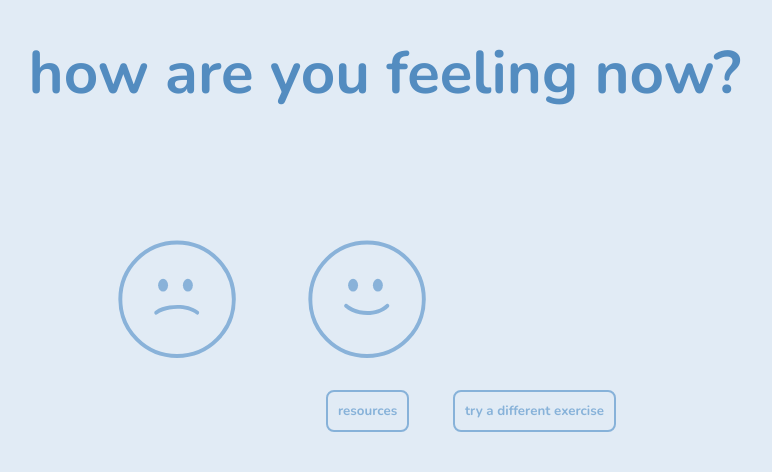
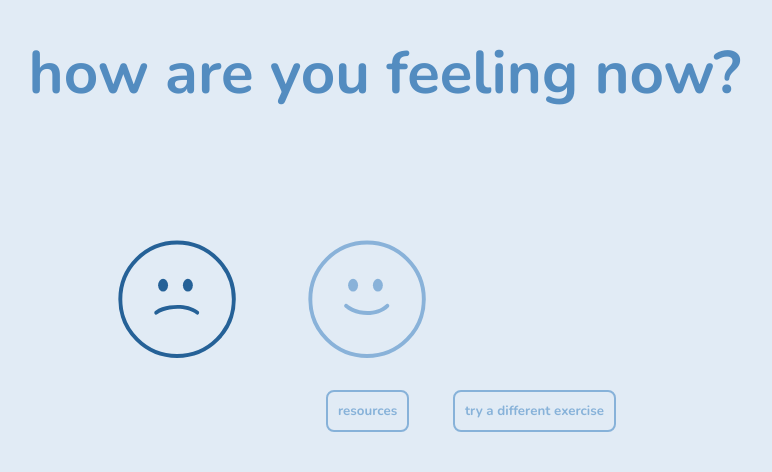
Before and after one commit to martincai8/grounded, a Flask app: page /ending in a window 1280 px wide, with the pointer over the restyled element. Shown: the part 328-800 px from the top of the page, without its empty margins (169-941 px from the left). Run offline with Flask 2, Linux system fonts and the light colour scheme.

Commit message:
add svg hover effect

```diff
--- a/static/css/ending.css
+++ b/static/css/ending.css
@@ -38,6 +38,10 @@
     stroke:black !important;
 }
 
+.sad:hover, .happy:hover {
+    filter: brightness(0) saturate(100%) invert(36%) sepia(13%) saturate(4098%) hue-rotate(174deg) brightness(83%) contrast(84%);
+}
+
 .container {
     width: fit-content;
     height: fit-content;
--- a/templates/ending/ending.html
+++ b/templates/ending/ending.html
@@ -28,13 +28,9 @@
             </div>
 
             <div class="smiley">
-
                 <input type="image" name="submit" value="submit" class="sad" width="185" src="{{ url_for('static', filename='img/sad light1.svg') }}" onclick="location.href='/'"/>
 
                 <input type="image" name="submit" value="submit" class="happy" width="185" src="{{ url_for('static', filename='img/smiley light1.svg') }}" onclick="location.href='/'"/>
-
-
-
             </div>
 
         </div>
```
